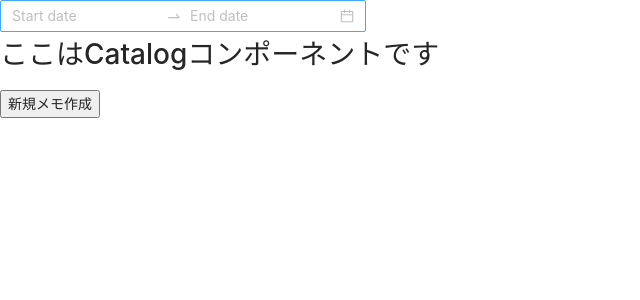
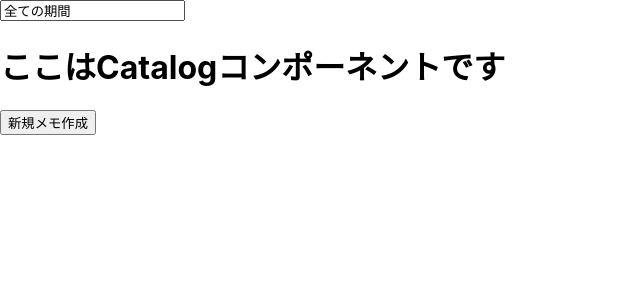
Before and after one commit to Shuri-Honda-1101/teamB, a React (Create React App) app: page / in a window 1280 px wide. Shown: the top 300 px of the page, without its empty margins (0-640 px from the left). Built offline with nearby package versions, Linux system fonts and the light colour scheme.

Commit message:
[add]react-datesを用いたモーダル期間選択画面を作成

```diff
--- a/src/App.js
+++ b/src/App.js
@@ -4,7 +4,6 @@ import Item from "./Components/Item";
 import Catalog from "./Components/Catalog";
 import { SignUp } from "./Components/SignUp";
 import Login from "./Components/Login";
-import "antd/dist/antd.css";
 
 const App = () => {
   return (
--- a/src/Components/Catalog.js
+++ b/src/Components/Catalog.js
@@ -3,13 +3,17 @@ import firebase from "../config/firebase";
 // import { AuthContext } from "../AuthServise";
 import DrinkItem from "./DrinkItem";
 import ModalItemChoice from "./ModalItemChoice";
-import { DatePicker, Space } from "antd";
+import ModalRangePicker from "./ModalRangePicker";
 
 const Catalog = () => {
   const [drinks, setDrinks] = useState(null);
   const [openModalItemChoice, setOpenModalItemChoice] = useState(false);
+  const [startDate, setStartDate] = useState(null);
+  const [endDate, setEndDate] = useState(null);
+  const [focusedInput, setFocusedInput] = useState("startDate");
+  const [openModalRangePicker, setOpenModalRangePicker] = useState(false);
 
-  const { RangePicker } = DatePicker;
+  const dateFormat = "YYYY/MM/DD";
 
   // const user = useContext(AuthContext);
   const user = firebase.auth().currentUser;
@@ -45,9 +49,17 @@ const Catalog = () => {
 
   return (
     <>
-      <Space direction="vertical" size={12}>
-        <RangePicker />
-      </Space>
+      {openModalRangePicker && (
+        <ModalRangePicker
+          startDate={startDate}
+          setStartDate={setStartDate}
+          endDate={endDate}
+          setEndDate={setEndDate}
+          focusedInput={focusedInput}
+          setFocusedInput={setFocusedInput}
+          setOpenModalRangePicker={setOpenModalRangePicker}
+        />
+      )}
       {openModalItemChoice && (
         <ModalItemChoice
           drinks={drinks}
@@ -55,6 +67,17 @@ const Catalog = () => {
         />
       )}
       <div>
+        <input
+          label="react-dates"
+          value={
+            startDate && endDate
+              ? `${startDate.format(dateFormat)} ~ ${endDate.format(
+                  dateFormat
+                )}`
+              : "全ての期間"
+          }
+          onFocus={() => setOpenModalRangePicker(true)}
+        ></input>
         <h1>ここはCatalogコンポーネントです</h1>
         <button
           onClick={() => {
--- /dev/null
+++ b/src/Components/ModalRangePicker.js
@@ -0,0 +1,61 @@
+import "react-dates/initialize";
+import { DayPickerRangeController } from "react-dates";
+import "react-dates/lib/css/_datepicker.css";
+import "moment/locale/ja"; // 日本語ローカライズ
+import moment from "moment";
+import styled from "styled-components";
+
+const ModalRangePicker = ({
+  startDate,
+  setStartDate,
+  endDate,
+  setEndDate,
+  focusedInput,
+  setFocusedInput,
+  setOpenModalRangePicker,
+}) => {
+  return (
+    <SModalWrap>
+      <SModalInner>
+        <DayPickerRangeController
+          startDate={startDate}
+          endDate={endDate}
+          focusedInput={focusedInput}
+          onFocusChange={(focusedInput) => {
+            setFocusedInput(!focusedInput ? "startDate" : focusedInput);
+          }}
+          onDatesChange={(selectedDates) => {
+            if (focusedInput === "startDate") {
+              setStartDate(selectedDates.startDate);
+            } else {
+              setEndDate(selectedDates.endDate);
+            }
+          }}
+        />
+        <button onClick={() => setOpenModalRangePicker(false)}>OK</button>
+      </SModalInner>
+    </SModalWrap>
+  );
+};
+
+const SModalWrap = styled.section`
+  z-index: 1;
+  position: fixed;
+  top: 0;
+  left: 0;
+  width: 100%;
+  height: 100%;
+  background-color: rgba(0, 0, 0, 0.5);
+  display: flex;
+  align-items: center;
+  justify-content: center;
+`;
+
+const SModalInner = styled.div`
+  background-color: #fffffe;
+  width: calc(1500 / 1920 * 100vw);
+  height: calc(1900 / 1920 * 100vw);
+  border-radius: calc(65 / 1920 * 100vw);
+`;
+
+export default ModalRangePicker;
```
